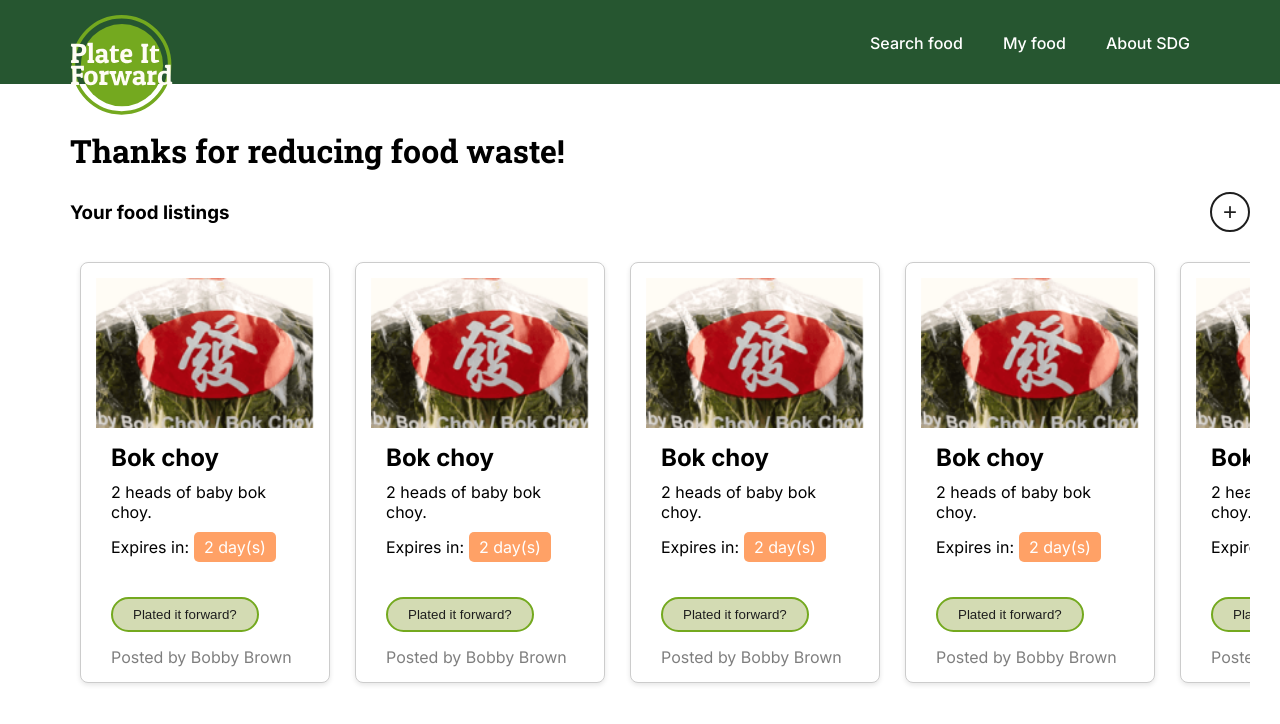
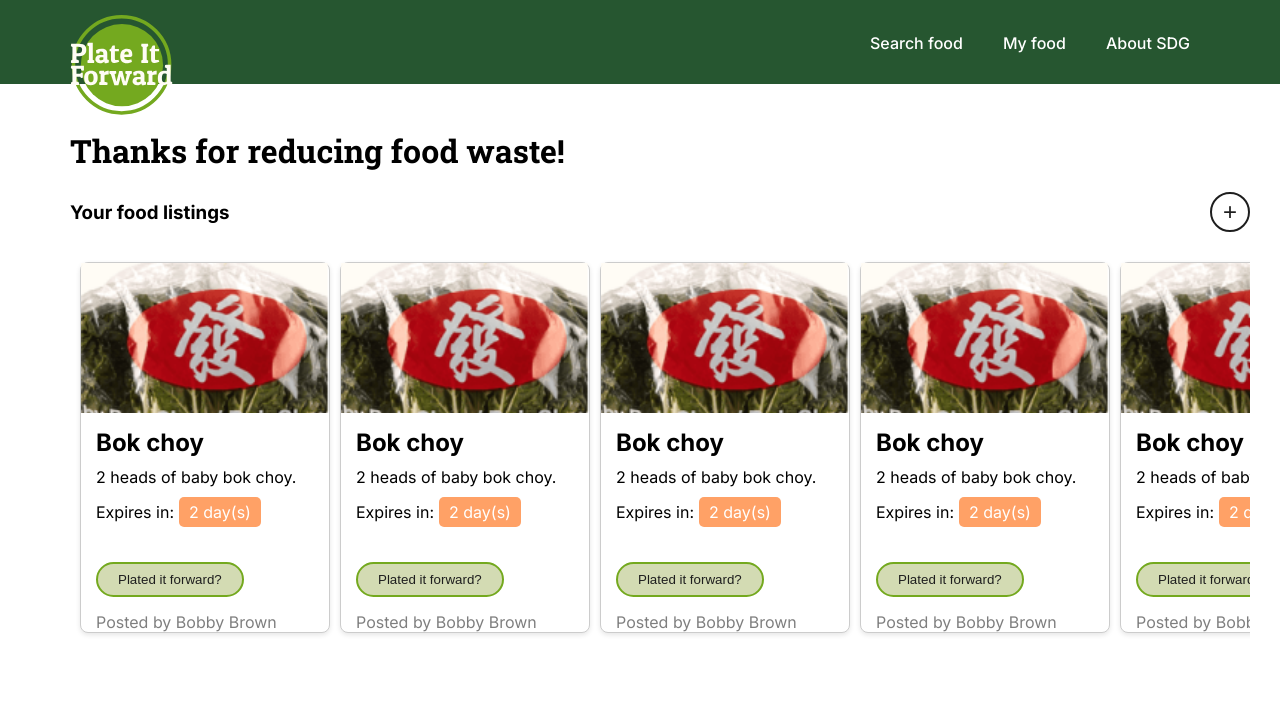
Before and after one commit to rottingdevs/plate-it-forward, a React (Vite) app in the folder frontend/: page /mylistings in a window 1280 px wide. Shown: the top 724 px of the page. Built offline with nearby package versions, Linux system fonts and the light colour scheme.

Commit message:
fix messed up alignment

```diff
--- a/frontend/src/App.css
+++ b/frontend/src/App.css
@@ -315,7 +315,7 @@ body {
   scroll-behavior: smooth;     /* Optional: smooth scrolling */
 }
 
-.card {
+.listing-card {
   display: flex;               /* Use flexbox for card layout */
   flex-direction: column;      /* Stack image and details vertically */
   width: 250px;                /* Fixed width for each card */
--- a/frontend/src/Components/MyFoodCard.jsx
+++ b/frontend/src/Components/MyFoodCard.jsx
@@ -3,7 +3,7 @@ import "../App.css";
 /* eslint-disable react/prop-types */
 function MyFoodCard(props) {
   return (
-    <div className="card">
+    <div className="listing-card">
       <img
         className="food-image"
         src={props.foodItem.image}
```
